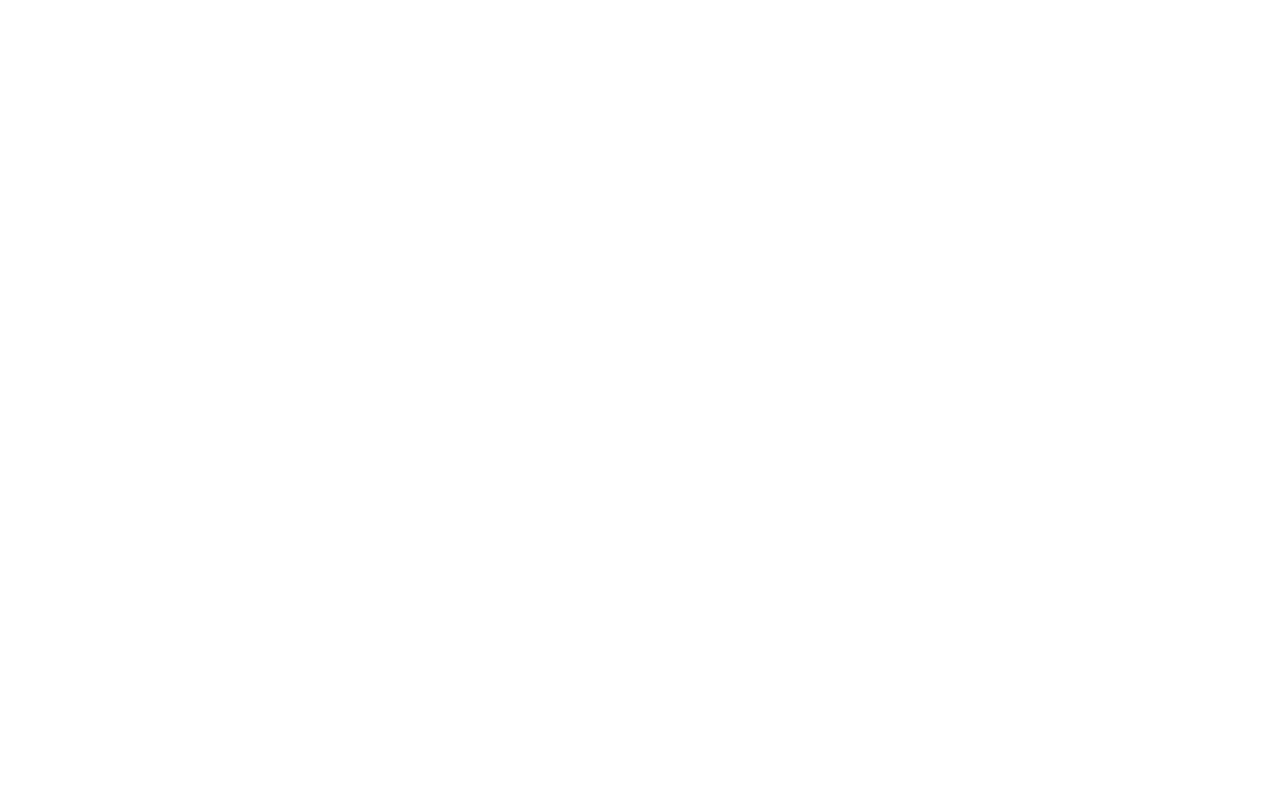
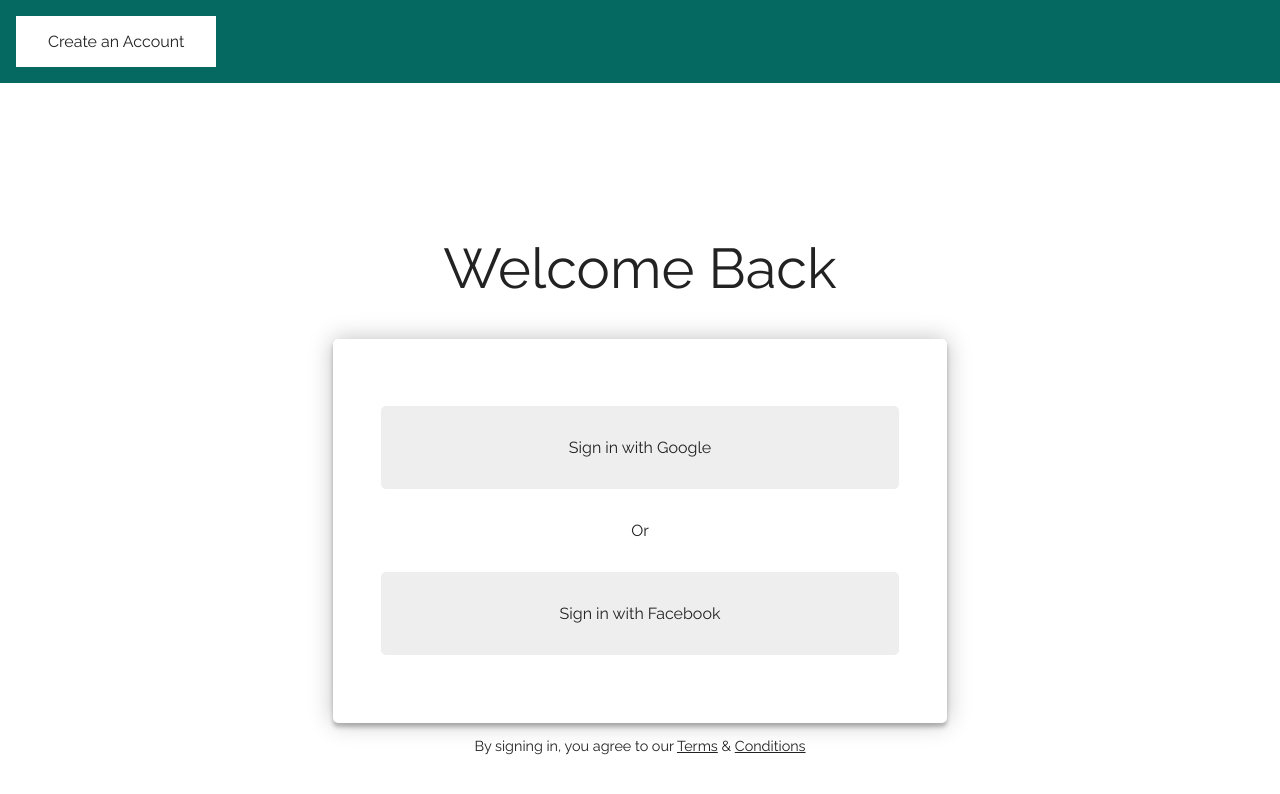
Before and after one commit to sircatalyst/hng-dragonslayers, a plain HTML site: page index.html in a window 1280 px wide. Drawn offline with Linux system fonts and the light colour scheme.

Commit message:
ft: Add auth page

```diff
--- a/css/main.css
+++ b/css/main.css
@@ -1 +1 @@
-html{box-sizing:border-box}*,:after,:before{box-sizing:inherit}body{margin:0}.btn{cursor:pointer}
+html{box-sizing:border-box}*,:after,:before{box-sizing:inherit}body{color:#222;font-family:Raleway,sans-serif;font-size:16px;margin:0}a{color:inherit}a.btn{text-decoration:none}.h1{font-size:3.5rem;font-weight:500}.mt3{margin-top:3rem}.mb3{margin-bottom:3rem}.my2{margin-top:2rem;margin-bottom:2rem}.p1{padding:1rem}.p5{padding:5rem}.container{margin:auto;width:80%}.text--small{font-size:.9rem}.text--center{text-align:center}.login{display:flex;flex-flow:column wrap;justify-content:center;align-items:center;min-height:100vh}.navbar{background:#056961}.authcard{display:flex;flex-flow:column wrap;justify-content:center;box-shadow:0 4px 4px rgba(0,0,0,.25),0 0 23px rgba(0,0,0,.25);border-radius:5px;min-height:48vh;min-width:80%;padding:2rem}.btn{cursor:pointer;display:inline-block;padding:1rem 2rem}.btn--light{background:#fff}.authcard__btn{background:#eee;display:block;padding:2rem;text-align:center;width:100%;border-radius:5px}.authcard__or{display:inline-block;width:100%}.authcard__or,.footnote{text-align:center}@media only screen and (min-width:920px){.authcard{min-width:60%;padding:3rem}}
--- a/index.html
+++ b/index.html
@@ -5,8 +5,31 @@
     <meta name="viewport" content="width=device-width, initial-scale=1.0" />
     <meta http-equiv="X-UA-Compatible" content="ie=edge" />
     <title>HNG-DragonSlayers</title>
+    <!-- Google fonts -->
+    <link
+      href="https://fonts.googleapis.com/css?family=Raleway"
+      rel="stylesheet"
+    />
     <!-- Local Style -->
     <link rel="stylesheet" href="css/main.css" />
   </head>
-  <body></body>
+  <body>
+    <!-- Navbar -->
+    <nav class="navbar p1">
+      <a href="#" class="btn btn--light" id="signup-btn">Create an Account</a>
+    </nav>
+    <!-- Login -->
+    <main class="container login">
+      <h1 class="h1 text--center">Welcome Back</h1>
+      <div class="authcard">
+        <a href="#" class="btn authcard__btn">Sign in with Google</a>
+        <span class="my2 authcard__or">Or</span>
+        <a href="#" class="btn authcard__btn">Sign in with Facebook</a>
+      </div>
+      <p class="footnote text--small">
+        By signing in, you agree to our <a href="#">Terms</a> &
+        <a href="">Conditions</a>
+      </p>
+    </main>
+  </body>
 </html>
```
